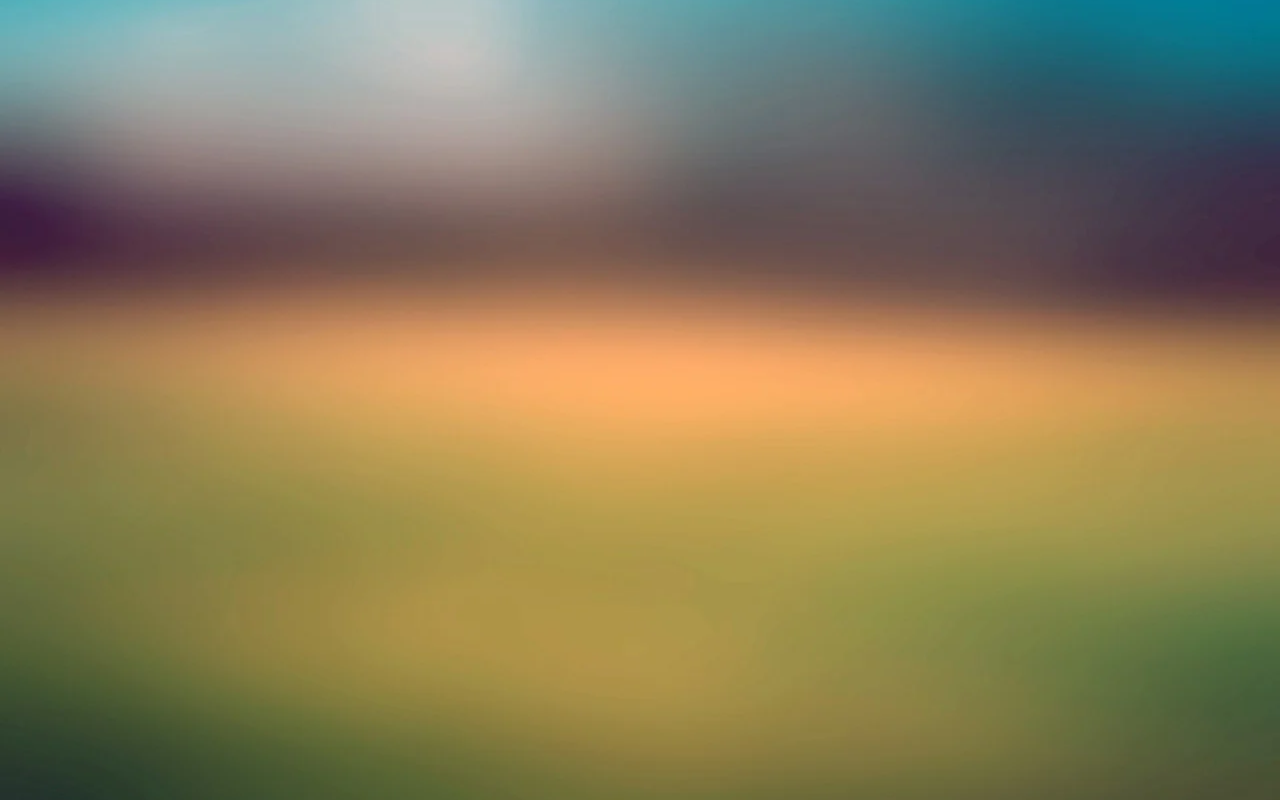
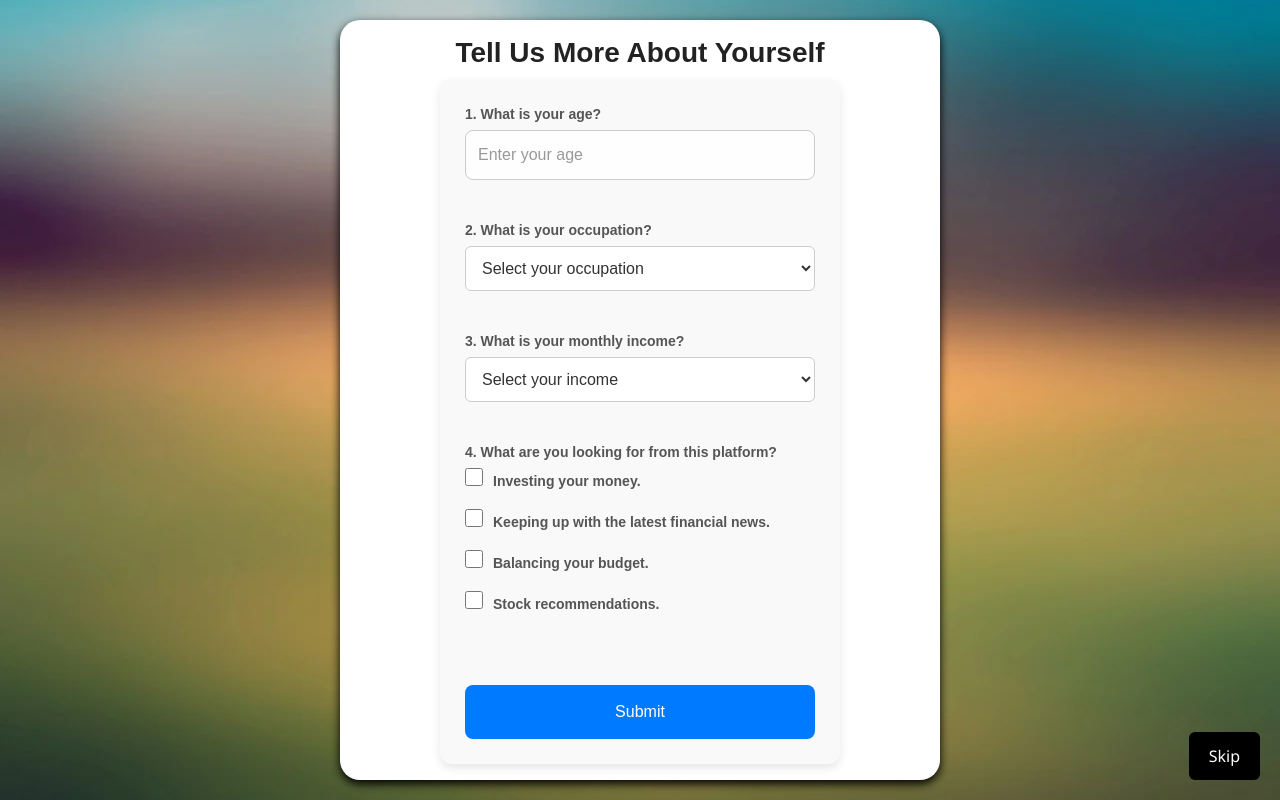
Before and after one commit to conuhacks-sunlife-challenge/app, a React (Vite) app in the folder frontend/: page /prompts in a window 1280 px wide. Before the commit this address had no page. Built offline with nearby package versions, Linux system fonts and the light colour scheme.

Commit message:
(frontend) prompt page added commit

```diff
--- a/frontend/src/App.tsx
+++ b/frontend/src/App.tsx
@@ -2,6 +2,7 @@ import { BrowserRouter as Router, Route, Routes } from 'react-router-dom';
 import Home from './modules/home/index.tsx';
 import Dashboard from './modules/login/index.tsx';
 import MainMenu from './modules/dashboard/index.tsx';
+import Prompts from './modules/prompts/index.tsx';
 
 const AppWrapper = () => {
   return (
@@ -10,6 +11,7 @@ const AppWrapper = () => {
         <Route path="/" element={<Home />} />
         <Route path="/create-account" element={<Dashboard />} />
         <Route path="/main-menu" element={<MainMenu />} />
+        <Route path='/prompts' element={<Prompts/>}/>
       </Routes>
     </Router>
   );
--- /dev/null
+++ b/frontend/src/modules/prompts/index.css
@@ -0,0 +1,99 @@
+body{
+    overflow:hidden;
+}
+
+.dashboard-container {
+    display: flex;
+    flex-direction: column;
+    align-items: center;
+    justify-content: center;
+    min-height: 95vh;
+    background: white;
+    color: #333;
+    font-family: 'Arial', sans-serif;
+  }
+
+  .create-account-title {
+    font-size: 28px;
+    font-weight: bold;
+    margin-bottom: -10px;
+    text-align: center;
+    color: #222;
+
+  }
+
+  .dashboard-form {
+    background: #f9f9f9;
+    padding: 25px;
+    border-radius: 12px;
+    box-shadow: 0px 4px 10px rgba(0, 0, 0, 0.1);
+    width: 90%;
+    max-width: 400px;
+  }
+
+  .form-group {
+    margin-bottom: 20px;
+  }
+
+  label {
+    display: block;
+    font-size: 16px;
+    font-weight: bold;
+    margin-bottom: 8px;
+    color: #444;
+  }
+
+  input,
+  select {
+    width: 100%;
+    padding: 12px;
+    border-radius: 6px;
+    border: 1px solid #ccc;
+    font-size: 16px;
+    background: white;
+    color: #333;
+    outline: none;
+  }
+
+  input::placeholder {
+    color: #999;
+  }
+
+  .checkbox-group {
+    display: flex;
+    flex-direction: column;
+    gap: 12px;
+  }
+
+  .checkbox-label {
+    display: flex;
+    align-items: center;
+    gap: 10px;
+    cursor: pointer;
+    font-size: 16px;
+    color: #444;
+  }
+
+  .checkbox-label input {
+    width: 18px;
+    height: 18px;
+    margin-right:10px;
+  }
+
+  .skip-button {
+    position: fixed;
+    bottom: 20px;
+    right: 20px;
+    background: black; /* Netflix red */
+    color: white;
+    font-size: 16px;
+    padding: 12px 20px;
+    border: none;
+    border-radius: 6px;
+    cursor: pointer;
+    transition: background 0.3s ease;
+  }
+
+  .skip-button:hover {
+    background: darkblue; /* Lighter red on hover */
+  }
--- /dev/null
+++ b/frontend/src/modules/prompts/index.tsx
@@ -0,0 +1,136 @@
+import React, { useState } from 'react';
+import './index.css';
+
+const Prompts: React.FC = () => {
+  const [age, setAge] = useState<number | ''>('');
+  const [occupation, setOccupation] = useState<string>('');
+  const [income, setIncome] = useState<number | ''>('');
+  const [purpose, setPurpose] = useState<string[]>([]); // Store multiple selections
+
+  // Handle checkbox selection
+  const handlePurposeChange = (value: string) => {
+    setPurpose((prev) =>
+      prev.includes(value) ? prev.filter((item) => item !== value) : [...prev, value]
+    );
+  };
+
+  // Handle form submission
+  const handleSubmit = (e: React.FormEvent) => {
+    e.preventDefault();
+
+    // Validate that all fields are filled
+    if (age === '' || occupation === '' || income === '' || purpose.length === 0) {
+      alert('Please fill out all fields.');
+      return;
+    }
+
+    // Log the form data
+    console.log('Form Data:', { age, occupation, income, purpose });
+    alert('Form submitted successfully!');
+
+    setAge('');
+    setOccupation('');
+    setIncome('');
+    setPurpose([]);
+  };
+
+  return (
+    <div>
+    <div className="dashboard-container">
+      <h2 className="create-account-title">Tell Us More About Yourself</h2>
+      <form className="dashboard-form" onSubmit={handleSubmit}>
+        {/* Age */}
+        <div className="form-group">
+          <label htmlFor="age">1. What is your age?</label>
+          <input
+            type="number"
+            id="age"
+            value={age}
+            onChange={(e) => setAge(e.target.value === '' ? '' : Number(e.target.value))}
+            placeholder="Enter your age"
+            required
+          />
+        </div>
+
+        {/* Occupation */}
+        <div className="form-group">
+          <label htmlFor="occupation">2. What is your occupation?</label>
+          <select
+            id="occupation"
+            value={occupation}
+            onChange={(e) => setOccupation(e.target.value)}
+            required
+          >
+            <option value="" disabled>
+              Select your occupation
+            </option>
+            <option value="Student">Student</option>
+            <option value="Full-time">Full-time Employee</option>
+            <option value="Part-time">Part-time Employee</option>
+            <option value="None of the above">None of the above</option>
+          </select>
+        </div>
+
+        {/* Monthly Income */}
+        <div className="form-group">
+          <label htmlFor="income">3. What is your monthly income?</label>
+          <select
+            id="income"
+            value={income}
+            onChange={(e) => setIncome(e.target.value === '' ? '' : Number(e.target.value))}
+            required
+          >
+            <option value="" disabled>
+              Select your income
+            </option>
+            {[...Array(9)].map((_, i) => (
+              <option key={i} value={(i + 1) * 10000}>
+                ${((i + 1) * 10000).toLocaleString()}
+              </option>
+            ))}
+            <option value='100000'>
+                $100000+
+            </option>
+          </select>
+        </div>
+
+        {/* Purpose (Multiple Selections) */}
+        <div className="form-group">
+          <label>4. What are you looking for from this platform?</label>
+          <div className="checkbox-group">
+            {[
+              { value: 'invest', label: 'Investing your money.' },
+              { value: 'news', label: 'Keeping up with the latest financial news.' },
+              { value: 'budget', label: 'Balancing your budget.' },
+              { value: 'stock', label: 'Stock recommendations.' },
+            ].map((option) => (
+              <label key={option.value} className="checkbox-label">
+                <input
+                  type="checkbox"
+                  value={option.value}
+                  checked={purpose.includes(option.value)}
+                  onChange={() => handlePurposeChange(option.value)}
+                />
+                <span className="checkbox-custom"></span>
+                {option.label}
+              </label>
+            ))}
+          </div>
+        </div>
+
+        {/* Submit Button */}
+        <button type="submit" className="submit-button">
+            Submit
+        </button>
+      </form>
+    </div>
+    <div>
+    <button className="skip-button" onClick={() => window.location.href = '/next-page'}>
+    Skip
+  </button>
+    </div>
+    </div>
+  );
+};
+
+export default Prompts;
```
